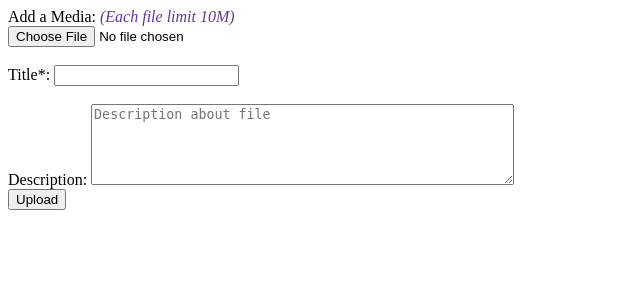
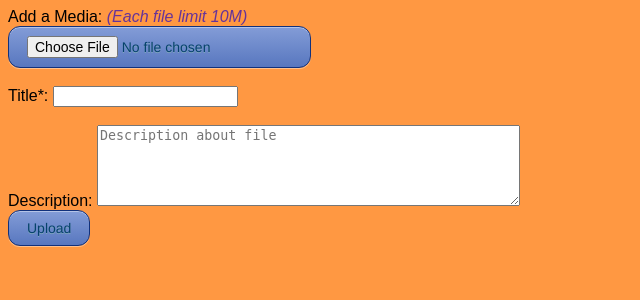
Before and after one commit to Draco705/MeTube, a PHP site: page /media_upload.php in a window 1280 px wide. Shown: the top 300 px of the page, without its empty margins (0-640 px from the left). Run offline with PHP 8.4, Linux system fonts and the light colour scheme.

Commit message:
Changed media upload page to fit CSS style

```diff
--- a/media_upload.php
+++ b/media_upload.php
@@ -6,6 +6,7 @@ session_start();
 <head>
 <meta http-equiv="Content-Type" content="text/html; charset=utf-8" />
 <title>Media Upload</title>
+<link rel="stylesheet" type="text/css" href=css/default.css>
 </head>
 
 <body>
@@ -15,14 +16,14 @@ session_start();
   <p style="margin:0; padding:0">
   <input type="hidden" name="MAX_FILE_SIZE" value="10485760" />
    Add a Media: <label style="color:#663399"><em> (Each file limit 10M)</em></label><br/>
-   <input  name="file" type="file" size="50" /> <br><br>
+   <input  name="file" type="file" class="button"  size="50" /> <br><br>
 
 Title*: <input type="text" name="title" required> <br><br>
 Description:
 <textarea rows="5" cols="50" name="description" placeholder="Description about file">
 </textarea> <br>
 
-	<input value="Upload" name="submit" type="submit" />
+	<input value="Upload" name="submit" class="button"  type="submit" />
   </p>
 
 
```
